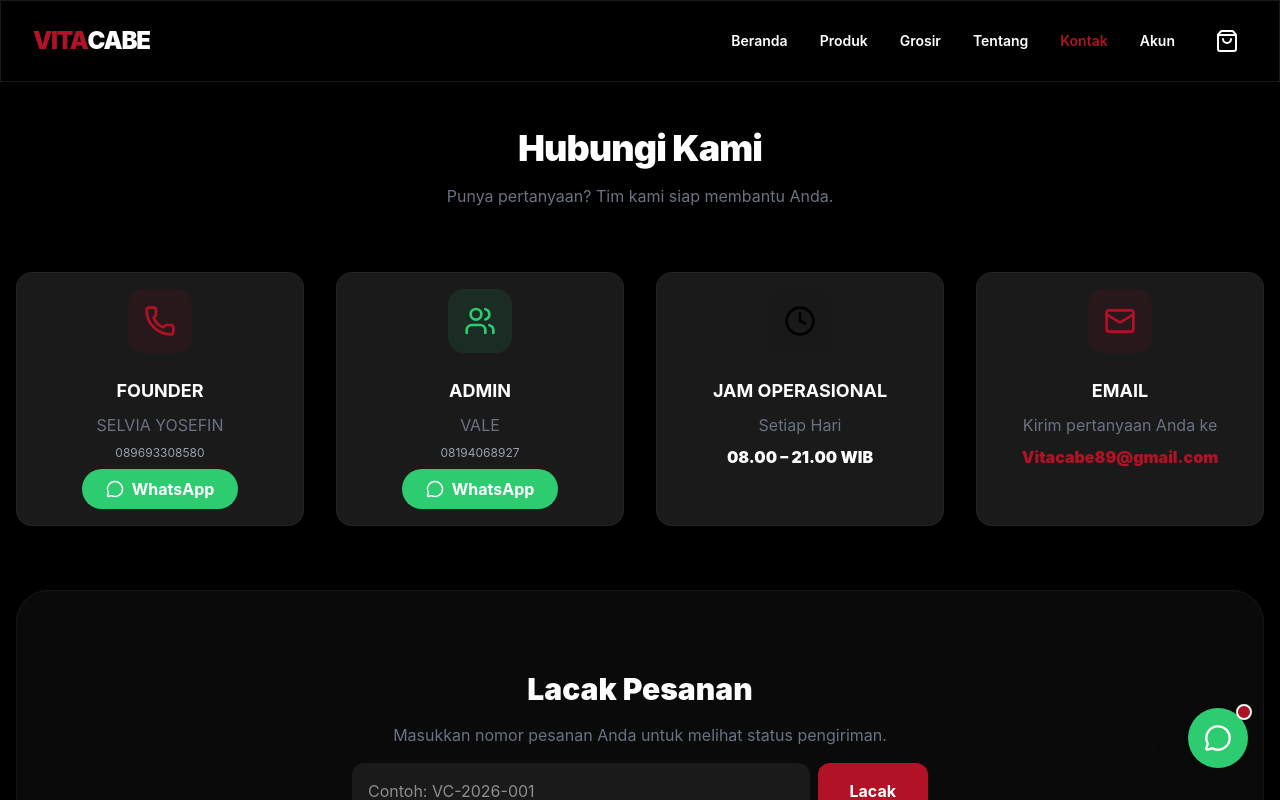
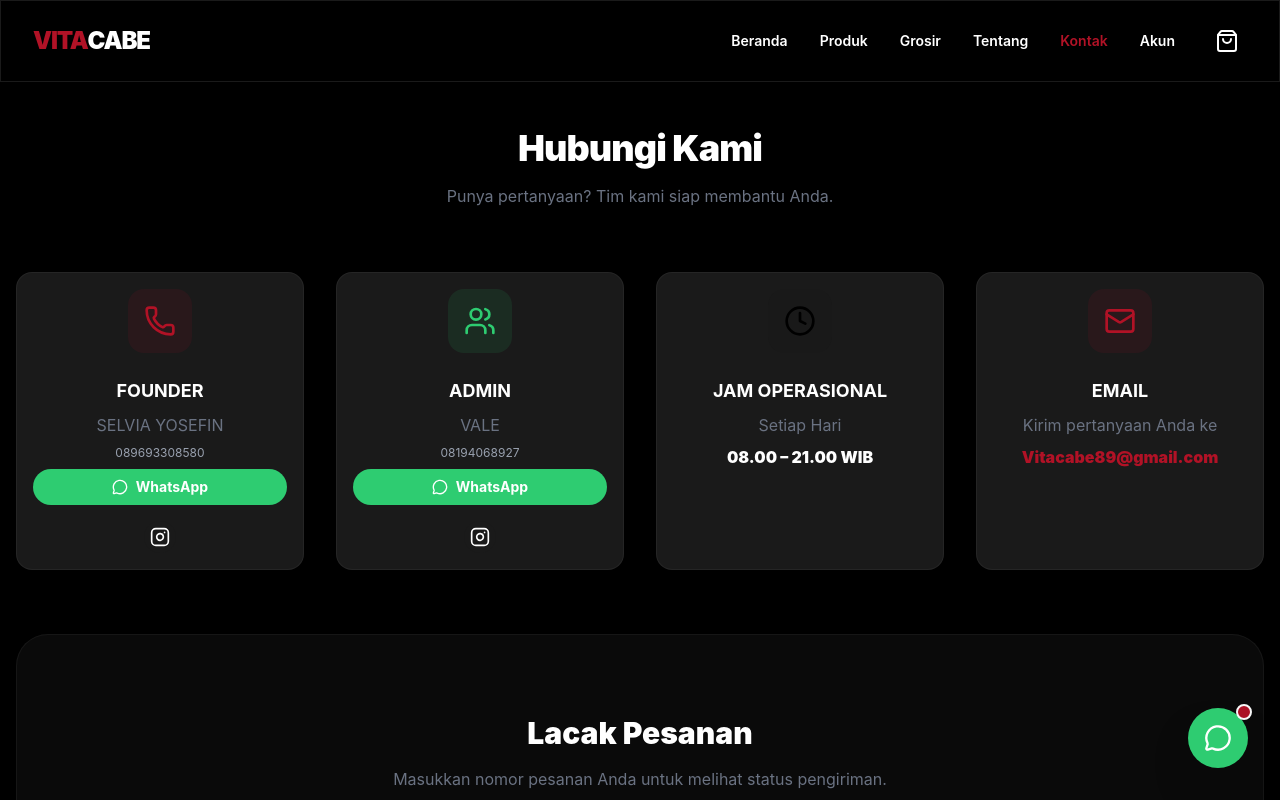
Before and after one commit to valee-art/VITA-CABE, a React (Vite) app: page / in a window 1280 px wide. Both pictures are taken after a click on the button "Kontak". Shown: the top 800 px of the page. Built offline with nearby package versions, Linux system fonts and the light colour scheme.

Commit message:
feat(contact): Pass social links to ContactPage
This change allows the ContactPage component to dynamically receive and render social media links, making it more flexible and reusable.

```diff
--- a/src/App.tsx
+++ b/src/App.tsx
@@ -1279,7 +1279,7 @@
   );
 };
 
-const ContactPage = () => {
+const ContactPage = ({ socialLinks }: { socialLinks: SocialLink[] }) => {
   return (
     <div className="pt-32 pb-24 px-4 max-w-7xl mx-auto space-y-16">
       <div className="text-center space-y-4">
@@ -1296,13 +1296,29 @@
             <h3 className="font-bold text-lg">FOUNDER</h3>
             <p className="text-gray-500">{CONTACT_INFO.founder.name}</p>
             <p className="text-xs text-gray-400 mb-2">0{CONTACT_INFO.founder.phone.substring(2)}</p>
+            <div className="flex flex-col gap-2">
               <a
                 href={`https://wa.me/${CONTACT_INFO.founder.phone}?text=Halo%20VITA%20CABE%2C%20saya%20ingin%20menjemput%20kehangatan%20rasa%20dalam%20setiap%20butiran%20pedasmu.%20Bolehkah%20saya%20memesan%20keajaiban%20merah%20ini%3F`}
                 target="_blank"
-              className="inline-flex items-center gap-2 bg-brand-green text-white px-6 py-2 rounded-full font-bold hover:bg-green-600 transition-colors"
-            >
-              <MessageCircle size={18} /> WhatsApp
+                className="inline-flex items-center justify-center gap-2 bg-brand-green text-white px-6 py-2 rounded-full font-bold hover:bg-green-600 transition-colors text-sm"
+              >
+                <MessageCircle size={16} /> WhatsApp
               </a>
+              <div className="flex justify-center gap-2 pt-2">
+                {socialLinks.map(social => (
+                  <a
+                    key={social.id}
+                    href={social.url}
+                    target="_blank"
+                    rel="noopener noreferrer"
+                    className="w-8 h-8 bg-brand-gray rounded-full flex items-center justify-center hover:bg-brand-red transition-colors"
+                    title={social.platform}
+                  >
+                    {getSocialIcon(social.platform)}
+                  </a>
+                ))}
+              </div>
+            </div>
           </div>
         </div>
 
@@ -1314,13 +1330,29 @@
             <h3 className="font-bold text-lg">ADMIN</h3>
             <p className="text-gray-500">{CONTACT_INFO.admin.name}</p>
             <p className="text-xs text-gray-400 mb-2">0{CONTACT_INFO.admin.phone.substring(2)}</p>
+            <div className="flex flex-col gap-2">
               <a
                 href={`https://wa.me/${CONTACT_INFO.admin.phone}?text=Halo%20VITA%20CABE%2C%20saya%20ingin%20menjemput%20kehangatan%20rasa%20dalam%20setiap%20butiran%20pedasmu.%20Bolehkah%20saya%20memesan%20keajaiban%20merah%20ini%3F`}
                 target="_blank"
-              className="inline-flex items-center gap-2 bg-brand-green text-white px-6 py-2 rounded-full font-bold hover:bg-green-600 transition-colors"
-            >
-              <MessageCircle size={18} /> WhatsApp
+                className="inline-flex items-center justify-center gap-2 bg-brand-green text-white px-6 py-2 rounded-full font-bold hover:bg-green-600 transition-colors text-sm"
+              >
+                <MessageCircle size={16} /> WhatsApp
               </a>
+              <div className="flex justify-center gap-2 pt-2">
+                {socialLinks.map(social => (
+                  <a
+                    key={social.id}
+                    href={social.url}
+                    target="_blank"
+                    rel="noopener noreferrer"
+                    className="w-8 h-8 bg-brand-gray rounded-full flex items-center justify-center hover:bg-brand-red transition-colors"
+                    title={social.platform}
+                  >
+                    {getSocialIcon(social.platform)}
+                  </a>
+                ))}
+              </div>
+            </div>
           </div>
         </div>
 
@@ -2698,7 +2730,7 @@
             )}
             {page === 'wholesale' && <WholesalePage />}
             {page === 'about' && <AboutPage />}
-            {page === 'contact' && <ContactPage />}
+            {page === 'contact' && <ContactPage socialLinks={socialLinks} />}
             {page === 'account' && (
               <AccountPage
                 orders={orders}
```
Lines whose indentation alone changed are shown as unchanged.
